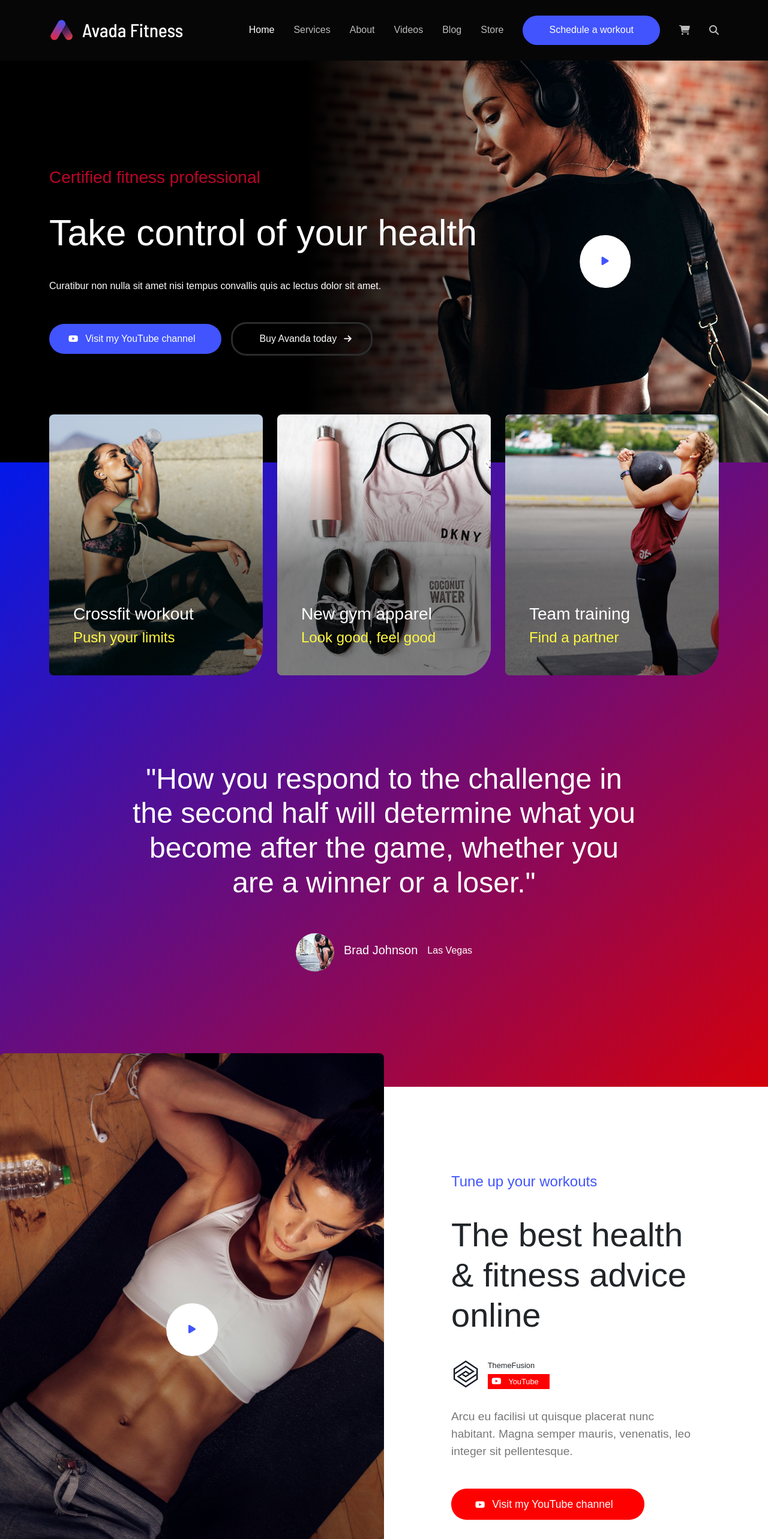
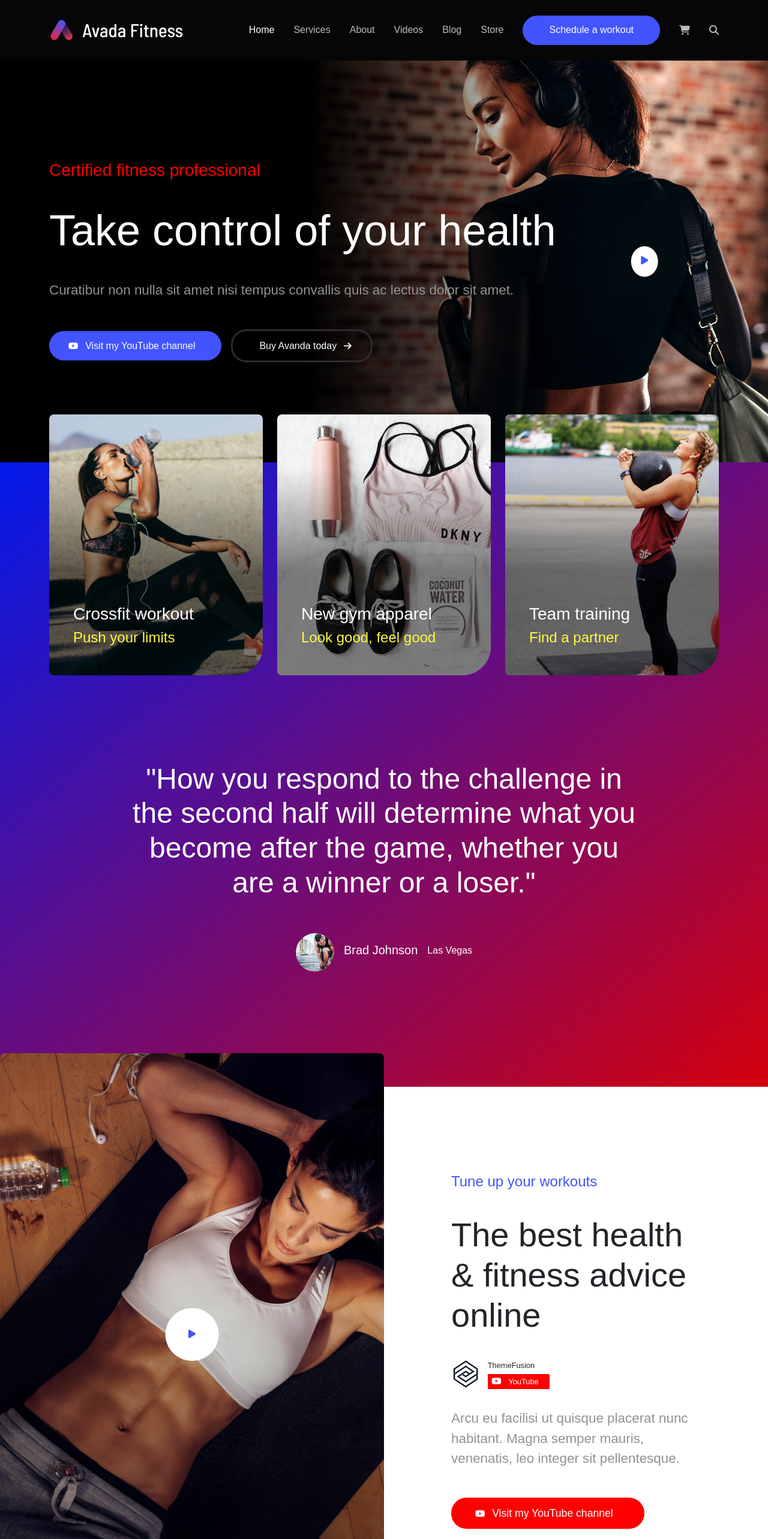
Before and after one commit to DenisConsta/proj-html-vuejs, a Vue app: page / in a window 1280 px wide. Shown: the top 2566 px of the page at 60% size. Built offline with nearby package versions, Linux system fonts and the light colour scheme; a small style sheet from the web is missing.

Commit message:
[add] hover effects + [fix] general

```diff
--- a/src/App.vue
+++ b/src/App.vue
@@ -46,7 +46,7 @@ export default {
     <AppArticlesPlaylists :obj="store.playlists"/>
     <AppCTA :obj="store.cta"/>
     <AppArticlesPlaylists :obj="store.articles"/>
-    <AppTestimonials :obj="store.partners"/>
+    <AppTestimonials :obj="store.AppTestimonial"/>
     <AppEvent :obj="store.event"/>
   </main>
   <!-- ? Footer -->
--- a/src/components/AppCTA.vue
+++ b/src/components/AppCTA.vue
@@ -11,7 +11,6 @@ export default {
   },
   props:{
     obj: Object,
-
   },
   data() {
     return {
@@ -29,8 +28,8 @@ export default {
       <div class="container ">
         <div class="row">
           <div class="col-auto col-lg-8 ">
-            <h3>{{obj.subtitle}}</h3>
-            <h2>{{obj.title}}</h2>
+            <h3 class="my-red">{{obj.subtitle}}</h3>
+            <h2 class="sectionTitle">{{obj.title}}</h2>
             <!-- ? Input-form -->
             <div class="my-input-form w-100 ">
               <input
@@ -40,8 +39,7 @@ export default {
               />
               <AppButton class="p-6" :text="obj.btn.text" />
             </div>
-
-            <p>
+            <p class="desc">
               {{obj.text}}
             </p>
           </div>
@@ -56,7 +54,6 @@ export default {
           <div v-for="(card, index) in obj.textCards" :key="index" class="col">
             <AppTextCard :info="card" />
           </div>
-
         </div>
       </div>
     </div>
@@ -71,13 +68,11 @@ section {
   .top {
     background-image: url("../assets/images/banner1-2x.jpg");
     padding: 8rem 0;
-
     .container {
       height: 100%;
       color: black;
       padding-bottom: 3rem;
     }
-
     .container .row > * {
       @include flexMC("center", "start");
       flex-direction: column;
@@ -85,44 +80,24 @@ section {
       z-index: 1;
       color: white;
     }
-
     .my-input {
       width: 75%;
       padding: 0.8rem 1.5rem;
       border-radius: 2rem;
       border: none;
     }
-
     .p-6 {
       padding: 0.8rem 10%;
     }
-
     .my-input-form {
       @include flexMC("start", "center");
       gap: 2rem;
     }
-
-    h3 {
-      color: $color-red;
-    }
-
-    h2 {
-      font-size: 3.5rem;
-    }
-
-    p {
-      font-size: 1.5rem;
-      color: $color-jumbo;
-    }
   }
-
   .bottom{
     background-color: black;
     color: white;
     padding: 7rem 0;
   }
-
 }
-
-
 </style>
--- a/src/components/AppChannel.vue
+++ b/src/components/AppChannel.vue
@@ -46,7 +46,7 @@ export default {
               </div>
             </div>
 
-            <p>{{ obj.text }}</p>
+            <p class="desc">{{ obj.text }}</p>
 
             <AppButton
               :class="obj.btn.classes"
@@ -117,6 +117,7 @@ export default {
     }
   }
 
+
   h5 {
     font-size: 1.5rem;
   }
@@ -124,10 +125,5 @@ export default {
   h2 {
     font-size: 3.5rem;
   }
-
-  p {
-    font-size: 1.2rem;
-    color: $color-jumbo;
-  }
 }
 </style>
--- a/src/components/AppHeader.vue
+++ b/src/components/AppHeader.vue
@@ -74,13 +74,18 @@ header {
         @include reset-list;
         @include flexMC("center", "center");
         gap: 2rem;
+
+        li{
+          font-weight: 500;
+        }
       }
+
+
 
       li a,
       i {
         cursor: pointer;
         color: $color-silver;
-
         &.active,
         &:hover {
           color: $color-white;
--- a/src/components/AppHero.vue
+++ b/src/components/AppHero.vue
@@ -22,7 +22,7 @@ export default {
         <div class="col">
           <h3 class="my-red">{{ obj.subtitle }}</h3>
           <h1>{{ obj.title }}</h1>
-          <p>{{ obj.text }}</p>
+          <p class="desc">{{ obj.text }}</p>
 
           <!-- ? Buttons -->
           <div class="buttons">
@@ -52,8 +52,6 @@ export default {
 @use "../styles/partials/variables" as *;
 @use "../styles/partials/mixin" as *;
 
-
-
 section {
   height: 670px;
   background-image: url("../assets/images/slider82x-scaled.jpg");
@@ -68,7 +66,12 @@ section {
   }
 
   h1 {
-    font-size: 3.8rem;
+    font-size: 4.5rem;
+  }
+
+  p,
+  h1,
+  .buttons {
     white-space: nowrap;
   }
   .buttons {
--- a/src/components/AppPlaylist.vue
+++ b/src/components/AppPlaylist.vue
@@ -64,7 +64,6 @@ section {
       margin-bottom: 2rem;
     }
   }
-
   .testimonial {
     padding-bottom: 12rem;
     h2 {
@@ -73,7 +72,6 @@ section {
       padding: 2rem 8rem;
       margin-bottom: 1.5rem;
     }
-
     .avatar {
       @include flexMC("center", "center");
       gap: 1rem;
--- a/src/components/AppTestimonials.vue
+++ b/src/components/AppTestimonials.vue
@@ -1,78 +1,60 @@
 <script>
-
-import AppButton from './partials/AppButton.vue';
-import AppTextCard from './partials/AppTextCard.vue';
+import AppButton from "./partials/AppButton.vue";
+import AppTextCard from "./partials/AppTextCard.vue";
 
 export default {
   name: "AppTestimonials",
   components: {
     AppButton,
     AppTextCard,
-
   },
-  props:{
+  props: {
     obj: Object,
-
   },
 };
 </script>
 
 <template>
-
   <!-- ? Top -->
-  <section class="top bg-overlay ">
+  <section class="top bg-overlay">
     <div class="overlay"></div>
     <div class="container">
-      <div class="text ">
-        <h2>
-          “I’ve failed over and over again in my life. And that is why I
-          succeed.”
-        </h2>
-
-        <p>
-          Arcu auctor gravida nisl, congue sit nisi tincidunt eget proin. In
-          lacinia lacus donec sed massa in ipsum eros, tristique. Gravida
-          suspendisse etiam in iaculis
-        </p>
-
-        <AppButton text="Buy Avada today" afterIcon="fa-solid fa-chevron-right"/>
-
+      <div class="text">
+        <h2>{{ obj.title }}</h2>
+        <p class="desc">{{ obj.text }}</p>
+        <AppButton :text="obj.btn.text" :afterIcon="obj.btn.after" />
       </div>
     </div>
   </section>
 
   <!-- ? Bottom -->
-  <section class="bottom ">
-
+  <section class="bottom">
     <div class="container">
       <div class="row row-cols-1 row-cols-md-2 row-cols-lg-4">
-        <div v-for="(card, index) in obj" :key="index" class="col ">
-          <AppTextCard :info="card"/>
+        <div v-for="(card, index) in obj.partners" :key="index" class="col">
+          <AppTextCard :info="card" />
         </div>
       </div>
     </div>
   </section>
-
 </template>
 
 <style lang="scss" scoped>
 @use "../styles/partials/variables" as *;
 @use "../styles/partials/mixin" as *;
 
-section{
+section {
   padding: 4rem 0;
-
 }
 
 .top {
   background-image: url("../assets/images/banner2-2x.jpg");
   background-position: center;
   position: relative;
-
   color: white;
 }
 
-.bottom{
+.bottom {
   color: black;
 }
 .container {
@@ -81,7 +63,6 @@ section{
   z-index: 1;
 
   .text {
-    /* padding: 13rem 0; */
     padding: 13rem 18%;
     z-index: 10;
     text-align: center;
@@ -92,8 +73,7 @@ section{
     }
 
     p{
-      font-size: 1.4rem;
-      color: lightgray;
+      margin: 2rem 0;
     }
   }
 }
--- a/src/components/partials/AppButton.vue
+++ b/src/components/partials/AppButton.vue
@@ -7,14 +7,6 @@ export default {
     beforeIcon: String,
     afterIcon: String,
   },
-  methods:{
-
-  },
-  computed:{
-
-
-  }
-
 }
 </script>
 
@@ -38,7 +30,7 @@ button{
   color: white;
   border-radius: 1.6rem;
   padding: .8rem 2rem;
-
+  transition: .3s all;
   /* rivedere */
 
   span{
@@ -48,6 +40,20 @@ button{
   i{
     font-size: .9rem;
   }
+
+  &:hover{
+    background-color: $color-burntSienna;
+  }
+
+  &.uncolored {
+  background-color: rgba(0, 0, 0, 0);
+  border: 3px solid darken($color-jumbo, 30%);
+  transition: .3s all;
+  &:hover{
+    background-color: white;
+    color: black;
+  }
+}
 }
 
 
--- a/src/components/partials/AppCard.vue
+++ b/src/components/partials/AppCard.vue
@@ -6,22 +6,23 @@ export default {
       default: () => ({}),
     },
   },
-  data() {
-    return {};
-  },
 };
 </script>
 
-
 <template>
-  <div class="my-card " :class="{'my-radius' : info.radius}">
+  <div class="my-card" :class="{ 'my-radius': info.radius }">
+    <div class="hover-effect" :class="{ 'my-radius': info.radius }"></div>
     <img
-      :class="{'my-radius' : info.radius}"
+      :class="{ 'my-radius': info.radius }"
       v-show="info.image != null"
       :src="`/src/assets/images/${info.image}`"
       alt=""
     />
-    <div v-show="info.overlay" class="overlay" :class="{' my-radius' : info.radius}"></div>
+    <div
+      v-show="info.overlay"
+      class="overlay"
+      :class="{ ' my-radius': info.radius }"
+    ></div>
     <div v-show="info.play" class="play">
       <i class="fa-solid fa-play"></i>
     </div>
@@ -31,7 +32,6 @@ export default {
     </div>
   </div>
 </template>
-
 
 <style lang="scss" scoped>
 @use "../../styles/partials/variables" as *;
@@ -43,6 +43,23 @@ export default {
   flex-direction: column;
   position: relative;
   @include flexMC("end", "start");
+  cursor: pointer;
+
+  &:hover {
+    .hover-effect {
+      position: absolute;
+      bottom: 0;
+      left: 0;
+      top: 0;
+      right: 0;
+      background: linear-gradient(
+        to bottom,
+        rgba(40, 97, 255, 0.15) 25%,
+        rgb(53, 39, 255, 0.4) 60%
+      );
+      z-index: 10;
+    }
+  }
 
   img {
     z-index: 0;
@@ -54,7 +71,6 @@ export default {
     width: 100%;
     height: 100%;
   }
-
   .overlay {
     background: linear-gradient(
       to bottom,
@@ -62,9 +78,8 @@ export default {
       rgba(0, 0, 0, 0.5) 60%
     );
   }
-
   .text {
-    z-index: 1;
+    z-index: 100;
 
     h4 {
       color: $color-yellow;
--- a/src/components/partials/AppTextCard.vue
+++ b/src/components/partials/AppTextCard.vue
@@ -78,6 +78,11 @@ div {
       font-size: 1.1rem;
       font-weight: 600;
       text-decoration: none;
+      transition: .3s all;
+
+      &:hover{
+        color: $color-dodgerBlue;
+      }
 
       & i {
         font-size: 0.8rem;
--- a/src/data/store.js
+++ b/src/data/store.js
@@ -179,7 +179,7 @@ export const store = reactive({
         type: 'bordered',
       },
       {
-        icon: 'fa-regular fa-clock',
+        icon: 'fa-solid fa-child-reaching',
         title: 'Shed those pounds',
         subtitle: 'Find a partner',
         desc: 'At laoreet senectus volutpat diam vel sed sed amet pellentesque. Lobortis ut aliquam risus purus. A tellus ut etiam.',
@@ -223,6 +223,13 @@ export const store = reactive({
   },
 
   /* AppTestimonials */
+  AppTestimonial:{
+    title: '“I’ve failed over and over again in my life. And that is why I succeed.”',
+    text: 'Arcu auctor gravida nisl, congue sit nisi tincidunt eget proin. In lacinia lacus donec sed massa in ipsum eros, tristique. Gravida suspendisse etiam in iaculis',
+    btn:{
+      text: 'Buy Avada today',
+      after: 'fa-solid fa-chevron-right'
+    },
     partners: [
       {
         image: 'sponsor-1-2x.png',
@@ -253,6 +260,8 @@ export const store = reactive({
 
       },
     ],
+  },
+
 
   /* AppEvent */
   event:{
--- a/src/styles/general.scss
+++ b/src/styles/general.scss
@@ -35,18 +35,11 @@ li {
   color: $color-dodgerBlue;
 }
 
-button.uncolored {
-  background-color: rgba(0, 0, 0, 0);
-  border: 3px solid darken($color-jumbo, 30%);
-}
-
 .bg-overlay {
   background-size: cover;
   background-position: top right;
   position: relative;
 }
-
-
 
 .overlay {
   position: absolute;
@@ -67,10 +60,31 @@ button.uncolored {
   transform: translate(-50%, -50%);
   display: inline-block;
   cursor: pointer;
-
-  padding: 2rem 2.3rem;
+  z-index:100;
+  padding: 5% 6%;
   border-radius: 50%;
 
   color: $color-dodgerBlue;
   background-color: white;
+  transition: .3s all;
+  &:hover{
+    color: $color-burntSienna;
+  }
 }
+
+.desc{
+  font-size: 1.4rem;
+  color: lighten(#78787a, 10%);
+}
+
+.sectionTitle{
+  font-size: 3.5rem;
+}
+
+.my-red{
+  color: $color-red;
+}
+
+.my-hover-color{
+  color: $color-dodgerBlue;
+}
```
Lines whose indentation alone changed are shown as unchanged.
